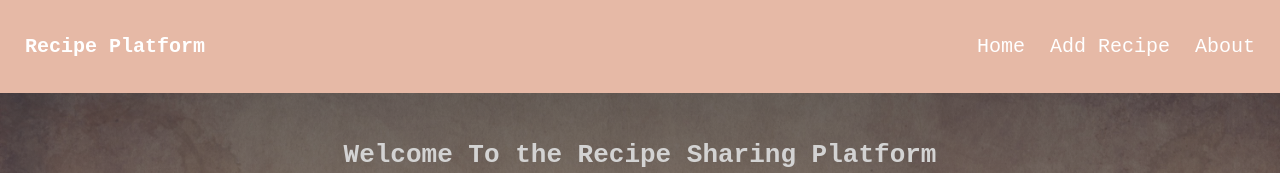
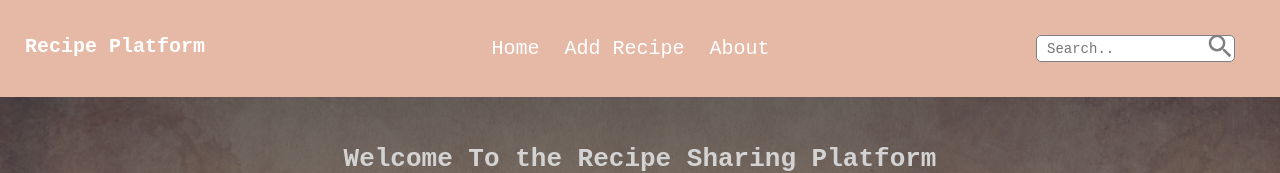
Before and after one commit to yasinbagcuvan/Html-Css-Js-React, a React (Vite) app in the folder React/Recipe-project/recipe-project/: page / in a window 1280 px wide. Shown: the top 173 px of the page. Built offline with nearby package versions, Linux system fonts and the light colour scheme; data requests are answered from the project's data file.

Commit message:
recipe project updated

```diff
--- a/React/Recipe-project/recipe-project/package.json
+++ b/React/Recipe-project/recipe-project/package.json
@@ -14,6 +14,7 @@
     "axios": "^1.7.2",
     "react": "^18.3.1",
     "react-dom": "^18.3.1",
+    "react-icons": "^5.2.1",
     "sass": "^1.77.7"
   },
   "devDependencies": {
--- a/React/Recipe-project/recipe-project/src/App.jsx
+++ b/React/Recipe-project/recipe-project/src/App.jsx
@@ -1,63 +1,14 @@
-import { useEffect, useState } from 'react'
 import Navi from './components/Navi'
 import HeadMain from './components/HeadMain'
 import CardList from './components/CardList'
-import axios from 'axios';
+
 function App() {
-
-
-const [fakeRecipes,setFakeRecipes] = useState([]);
-const[selectedRecipe,setSelectedRecipe] = useState("")
-
-
-const recipeAdd =  async (yeni) =>{
-    let url = "http://localhost:3005/recipes";
-    if(!selectedRecipe){
-      setFakeRecipes(prev =>[...prev,yeni])
-      const response = await axios.post(url,yeni)
-    }
-    else{
-      url+=`/${selectedRecipe.id}`;
-      const response2 = await axios.put(url,yeni)
-      setFakeRecipes(prev =>
-        prev.map(recipe => {
-          if (recipe.id === selectedRecipe.id) {
-            return {...response2.data}
-          }
-          else{
-            return {...recipe}
-          }
-        })
-      )
-      setSelectedRecipe("");
-    }
-}
-
-const recipeDelete = async(id) => {
-  setFakeRecipes(prev =>prev.filter(statedenGelen => statedenGelen.id !== id))
-  const url =`http://localhost:3005/recipes/${id}`
-  const response = await axios.patch(url, {isDeleted: true})
-}
-const recipesGet = async () =>{
-  const url = "http://localhost:3005/recipes"
-  const response = await axios.get(url);
-  const recipes = await response.data;
-  setFakeRecipes(recipes);
-}
-
-const cardEdit =  (id) => {
-  setSelectedRecipe(fakeRecipes.find(item =>item.id === id));
-}
-
-useEffect(()=>{
-  recipesGet()
-},[])
 
   return (
     <>
       <Navi/>
-      <HeadMain recipeAdd={recipeAdd} fakeRecipes={fakeRecipes} selectedRecipe={selectedRecipe}/>
-      <CardList fakeRecipes={fakeRecipes} recipeDelete={recipeDelete} cardEdit={cardEdit}/>
+      <HeadMain />
+      <CardList />
     </>
   )
 }
--- /dev/null
+++ b/React/Recipe-project/recipe-project/src/Context/DataContext.jsx
@@ -0,0 +1,130 @@
+import axios from "axios";
+import { createContext, useEffect, useState } from "react";
+
+const DataContext = createContext();
+
+export const DataProvider = ({children}) =>{
+
+    const [fakeRecipes,setFakeRecipes] = useState([]);
+const[selectedRecipe,setSelectedRecipe] = useState("")
+const[title,setrecipeTitle]=useState("");
+const[description,setrecipeDescription]=useState("");
+const[image,setrecipeImage]=useState("");
+const[titleErr,setTitleErr]=useState(false);
+const[descriptionErr,setDescriptionErr]=useState(false);
+const[search, setSearch] = useState("");
+//const[imageErr,setImageErr]=useState(false);
+//const [loading, setLoading] = useState(false);
+
+
+const recipeAdd =  async (yeni) =>{
+    let url = "http://localhost:3005/recipes";
+    if(!selectedRecipe){
+      setFakeRecipes(prev =>[...prev,yeni])
+      const response = await axios.post(url,yeni)
+    }
+    else{
+      url+=`/${selectedRecipe.id}`;
+      const response2 = await axios.put(url,yeni)
+      setFakeRecipes(prev =>
+        prev.map(recipe => {
+          if (recipe.id === selectedRecipe.id) {
+            return {...response2.data}
+          }
+          else{
+            return {...recipe}
+          }
+        })
+      )
+      setSelectedRecipe("");
+    }
+}
+
+const recipeDelete = async(id) => {
+  setFakeRecipes(prev =>prev.filter(statedenGelen => statedenGelen.id !== id))
+  const url =`http://localhost:3005/recipes/${id}`
+  const response = await axios.patch(url, {isDeleted: true})
+}
+const recipesGet = async () =>{
+  const url = "http://localhost:3005/recipes"
+  const response = await axios.get(url);
+  const recipes = await response.data;
+  setFakeRecipes(recipes);
+}
+
+const cardEdit =  (id) => {
+  setSelectedRecipe(fakeRecipes.find(item =>item.id === id));
+}
+
+useEffect(()=>{
+  recipesGet()
+},[])
+
+
+
+
+
+const handleSubmit = (e) => {
+  e.preventDefault();
+  // const title1=setrecipeTitle(e.target.value);
+  // const description1=setrecipeDescription(e.target.value);
+  // const image1=setrecipeImage(e.target.value);
+  setTitleErr(false)
+  setDescriptionErr(false)
+  // setImageErr(false)
+  if (title.trim() && description.trim()) {
+    recipeAdd({
+      id: (Number(fakeRecipes[fakeRecipes.length-1].id)+1).toString(),
+      title: title,
+      description: description,
+      image: image,
+    });
+    setrecipeTitle("");
+    setrecipeDescription("");
+    setrecipeImage("");
+  }
+  else{
+    !title.trim() && setTitleErr(true)
+    !description.trim() && setDescriptionErr(true)
+    // !image.trim() && setImageErr(true)
+  }
+}
+
+const buttonOnClick = () => {
+  setLoading(true);
+  // Simülasyon amaçlı bir süre sonra spinner'ı kaldırma
+  setTimeout(() => {
+    setLoading(false);
+  }, 3000); // 3 saniye sonra spinner'ı kaldır
+};
+
+useEffect(() => {
+  if(selectedRecipe){
+    setrecipeTitle(selectedRecipe.title)
+    setrecipeDescription(selectedRecipe.description)
+    setrecipeImage(selectedRecipe.image)
+  }
+},[selectedRecipe])
+
+    return <DataContext.Provider value={{
+        selectedRecipe, //HeadMain
+        title,
+        description,
+        image,
+        setrecipeTitle,
+        setrecipeDescription,
+        setrecipeImage,
+        handleSubmit,
+        descriptionErr,
+        titleErr,
+        fakeRecipes, //CardList
+        recipeDelete, //Card
+        cardEdit,
+        search,
+        setSearch
+    }}>
+        {children}
+    </DataContext.Provider>
+}
+
+export default DataContext;
--- a/React/Recipe-project/recipe-project/src/assets/style/navi.scss
+++ b/React/Recipe-project/recipe-project/src/assets/style/navi.scss
@@ -26,3 +26,27 @@ nav{
         }
     }
 }
+.search{
+    background-color: #E6B9A6;
+    color: white;
+    display: flex;
+    align-items: center;
+    gap: 20px;
+    padding: 20px;
+    justify-content: end;
+    position: relative;
+    input{
+        padding: 5px 10px;
+        border-radius: 5px;
+        border: 1px solid grey;
+
+    }
+    input:focus{
+        outline: 2px solid #2F3645;
+
+    }
+}
+.searchIcon{
+    position:absolute;
+    color: gray;
+}
--- a/React/Recipe-project/recipe-project/src/components/Card.jsx
+++ b/React/Recipe-project/recipe-project/src/components/Card.jsx
@@ -1,11 +1,17 @@
-import React from 'react'
+import React, { useContext } from 'react'
 import '../assets/style/card.scss'
 import Food from '../assets/img/favIcon.png'
-const Card = ({recipe,recipeDelete,cardEdit}) => {
+import DataContext from '../Context/DataContext'
+import { MdDeleteForever } from "react-icons/md";
+import { MdEdit } from "react-icons/md";
+const Card = ({recipe}) => {
+  const {recipeDelete,cardEdit,search} = useContext(DataContext);
   return (
+    ((recipe.title.toLowerCase().startsWith(search.toLowerCase())) ||
+    (recipe.description.toLowerCase().startsWith(search.toLowerCase()))) &&
     <div className="card">
-      <button onClick={()=>recipeDelete(recipe.id)} className='delete'>SİL</button>
-      <button className='edit' onClick={()=> cardEdit(recipe.id)}>DÜZENLE</button>
+      <button onClick={()=>recipeDelete(recipe.id)} className='delete'><MdDeleteForever size={100} /></button>
+      <button className='edit' onClick={()=> cardEdit(recipe.id)}><MdEdit size={100} /></button>
       <img src={recipe.image?recipe.image:Food} alt={recipe.title+"_kapak"} />
       <div className="card-body">
         <h4>{recipe.title}</h4>
--- a/React/Recipe-project/recipe-project/src/components/CardList.jsx
+++ b/React/Recipe-project/recipe-project/src/components/CardList.jsx
@@ -1,11 +1,13 @@
-import React from 'react'
+import React, { useContext } from 'react'
 import Card from './Card'
+import DataContext from '../Context/DataContext'
 
-const CardList = ({fakeRecipes, recipeDelete,cardEdit}) => {
+const CardList = () => {
+  const {fakeRecipes}=useContext(DataContext);
   return (
     <div className="card-list">{
       fakeRecipes.map(recipe =>
-          <Card recipe ={recipe} recipeDelete={recipeDelete} key={recipe.id} cardEdit={cardEdit}/>
+          <Card recipe ={recipe}  key={recipe.id}/>
         )
       }
 
--- a/React/Recipe-project/recipe-project/src/components/HeadMain.jsx
+++ b/React/Recipe-project/recipe-project/src/components/HeadMain.jsx
@@ -1,58 +1,24 @@
-import React,{ useEffect, useState } from 'react'
+import React,{ useContext, useEffect, useState } from 'react'
 import '../assets/style/headMain.scss'
+import DataContext from '../Context/DataContext'
 
-const HeadMain = ({recipeAdd,fakeRecipes,selectedRecipe}) => {
-  const[title,setrecipeTitle]=useState("");
-  const[description,setrecipeDescription]=useState("");
-  const[image,setrecipeImage]=useState("");
-  const[titleErr,setTitleErr]=useState(false);
-  const[descriptionErr,setDescriptionErr]=useState(false);
-  const[imageErr,setImageErr]=useState(false);
-  const [loading, setLoading] = useState(false);
+const HeadMain = () => {
+
+  const{selectedRecipe,
+        title,
+        description,
+        image,
+        setrecipeTitle,
+        setrecipeDescription,
+        setrecipeImage,
+        descriptionErr,
+        titleErr,
+        handleSubmit,
 
 
+  } = useContext(DataContext);
 
-  const handleSubmit = (e) => {
-    e.preventDefault();
-    // const title1=setrecipeTitle(e.target.value);
-    // const description1=setrecipeDescription(e.target.value);
-    // const image1=setrecipeImage(e.target.value);
-    setTitleErr(false)
-    setDescriptionErr(false)
-    // setImageErr(false)
-    if (title.trim() && description.trim()) {
-      recipeAdd({
-        id: (Number(fakeRecipes[fakeRecipes.length-1].id)+1).toString(),
-        title: title,
-        description: description,
-        image: image,
-      });
-      setrecipeTitle("");
-      setrecipeDescription("");
-      setrecipeImage("");
-    }
-    else{
-      !title.trim() && setTitleErr(true)
-      !description.trim() && setDescriptionErr(true)
-      // !image.trim() && setImageErr(true)
-    }
-  }
 
-  const buttonOnClick = () => {
-    setLoading(true);
-    // Simülasyon amaçlı bir süre sonra spinner'ı kaldırma
-    setTimeout(() => {
-      setLoading(false);
-    }, 3000); // 3 saniye sonra spinner'ı kaldır
-  };
-
-  useEffect(() => {
-    if(selectedRecipe){
-      setrecipeTitle(selectedRecipe.title)
-      setrecipeDescription(selectedRecipe.description)
-      setrecipeImage(selectedRecipe.image)
-    }
-  },[selectedRecipe])
   return (
     <main>
       <div>
--- a/React/Recipe-project/recipe-project/src/components/Navi.jsx
+++ b/React/Recipe-project/recipe-project/src/components/Navi.jsx
@@ -1,6 +1,9 @@
-import React from 'react'
+import React, { useContext } from 'react'
 import '../assets/style/navi.scss'
+import DataContext from '../Context/DataContext'
+import { IoMdSearch } from "react-icons/io";
 const Navi = () => {
+  const {setSearch} = useContext(DataContext);
   return (
     <nav>
         <div>
@@ -11,6 +14,11 @@ const Navi = () => {
             <li>Add Recipe</li>
             <li>About</li>
         </ul>
+        <div className='search'>
+            <input onChange={(e)=>setSearch(e.target.value)} type='text' placeholder='Search..'  />
+            <div className='searchIcon'><IoMdSearch size={30} />  </div>
+    </div>
+
     </nav>
   )
 }
--- a/React/Recipe-project/recipe-project/src/main.jsx
+++ b/React/Recipe-project/recipe-project/src/main.jsx
@@ -2,9 +2,10 @@ import React from 'react'
 import ReactDOM from 'react-dom/client'
 import App from './App.jsx'
 import './assets/style/index.scss'
+import { DataProvider } from './Context/DataContext.jsx'
 
 ReactDOM.createRoot(document.getElementById('root')).render(
-  <>
+  <DataProvider>
     <App />
-  </>,
+  </DataProvider>,
 )
```
Also changed, not shown: 1 other file (tests, documents, lock files or other folders).
